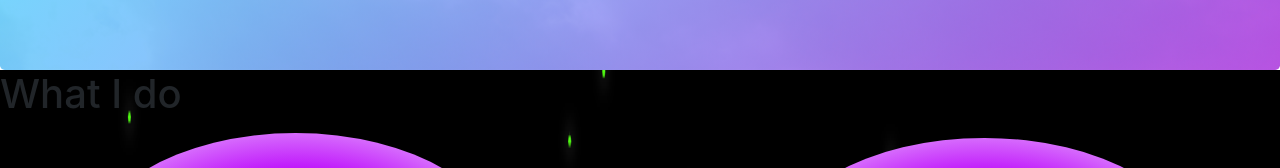
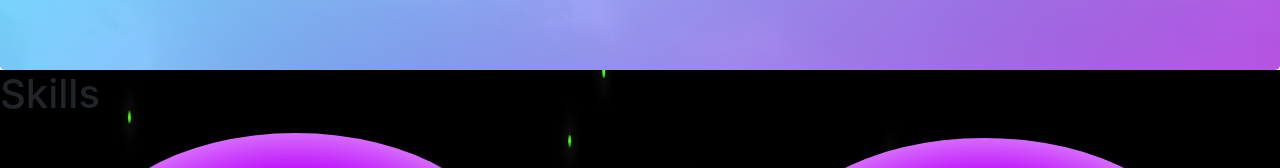
Before and after one commit to Job85/portfolio-site, a React (Create React App) app: page / in a window 1280 px wide. Shown: the part 586-754 px from the top of the page. Built offline with nearby package versions, Linux system fonts and the light colour scheme.

Commit message:
changed page header About => Skills

```diff
--- a/src/pages/about.js
+++ b/src/pages/about.js
@@ -7,7 +7,7 @@ const About = () => {
 
     return (
         <section id="about">
-            <h1 className="header-1">What I do</h1>
+            <h1 className="header-1">Skills</h1>
             <div className="container about-container">
                 <div className="card about-card mt-md-0 ml-md-0">
                     <div className="card-body lang">
```
